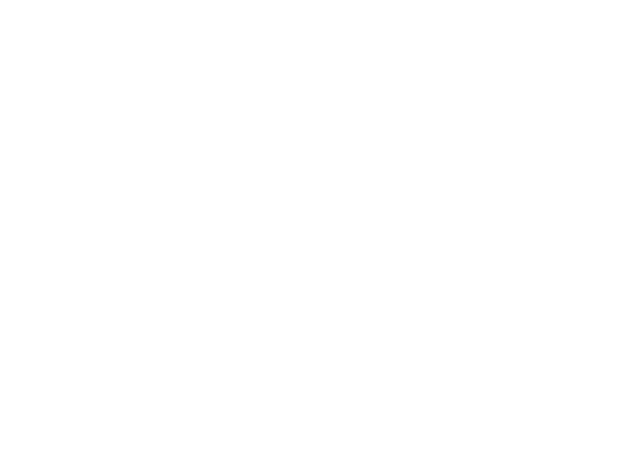
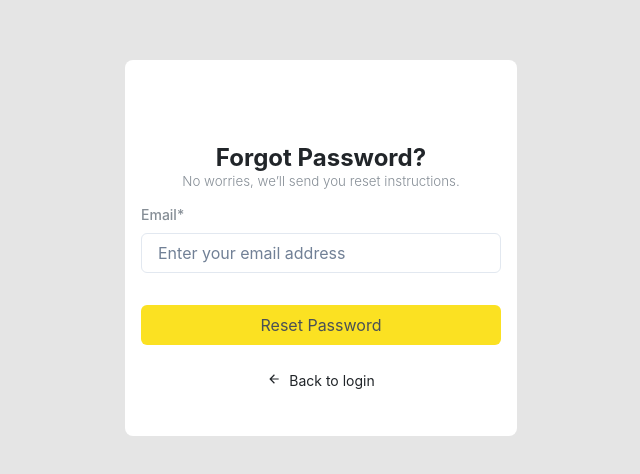
Before and after one commit to Amrita-padhy/manage-bill, a React (Vite) app: page /forget-password-page in a window 1280 px wide. Before the commit this address had no page. Shown: the part 152-626 px from the top of the page, without its empty margins (319-959 px from the left). Built offline with nearby package versions, Linux system fonts and the light colour scheme.

Commit message:
forget page ui

```diff
--- a/src/App.jsx
+++ b/src/App.jsx
@@ -6,6 +6,7 @@ import "./App.css";
 import OnBoardPage from "./pages/OnBoardPage";
 import SignInPage from "./pages/auth/SignInPage";
 import SignUpPage from "./pages/auth/SingUpPage";
+import ForgetPasswordPage from "./pages/auth/ForgetPasswordPage";
 
 function App() {
   const [count, setCount] = useState(0);
@@ -17,6 +18,7 @@ function App() {
         <Route path="/sign-in-page" element={<SignInPage />} />
         <Route path="/sign-up-page" element={<SignUpPage />} />
         <Route path="/onboard-page" element={<OnBoardPage />} />
+        <Route path="/forget-password-page" element={<ForgetPasswordPage />} />
       </Routes>
     </BrowserRouter>
   );
--- a/src/pages/auth/ForgetPasswordPage.jsx
+++ b/src/pages/auth/ForgetPasswordPage.jsx
@@ -1,7 +1,136 @@
-import React from "react";
+import { ArrowBackIcon } from "@chakra-ui/icons";
+import {
+  Box,
+  Button,
+  FormLabel,
+  Heading,
+  Input,
+  Stack,
+} from "@chakra-ui/react";
+import React, { useState } from "react";
+import { useFormik, Form, Field } from "formik";
+import { basicSchema } from "../../common/validators";
+import { useNavigate } from "react-router-dom";
 
 function ForgetPassword() {
-  return <div>ForgetPassword</div>;
+  const [forgetPassword, setForgetPassword] = useState({});
+  const navigate = useNavigate();
+  const handleSubmit = (e) => {
+    e.preventDefault();
+    setForgetPassword(values);
+  };
+
+  const { values, handleChange, touched, errors, handleBlur } = useFormik({
+    initialValues: {
+      email: "",
+    },
+    validationSchema: basicSchema,
+    // onSubmit,
+  });
+  console.log(forgetPassword);
+  return (
+    <>
+      <Box
+        w={"full"}
+        height={"100vh"}
+        bgColor={"#E5E5E5"}
+        display={"flex"}
+        justifyContent={"center"}
+        alignItems={"center"}
+      >
+        <Box
+          className="card"
+          w={["343px", "392px"]}
+          h={["399px", "376px"]}
+          bgColor={"white"}
+          borderRadius={"8px"}
+        >
+          <Box textAlign={"center"} className="Heading">
+            <Heading fontSize={"x-large"} color={"#212529"} marginTop={"84px"}>
+              Forgot Password?
+            </Heading>
+            <Heading
+              fontSize={"smaller"}
+              color={"#868E96"}
+              fontWeight={"light"}
+            >
+              No worries, we’ll send you reset instructions.
+            </Heading>
+          </Box>
+          <Box padding={"4"}>
+            <form>
+              <FormLabel
+                fontWeight={"500"}
+                fontSize={"14px"}
+                lineHeight={"20px"}
+                color={"#868E96"}
+              >
+                Email*
+              </FormLabel>
+              <Input
+                type="email"
+                id="email"
+                onChange={handleChange}
+                onBlur={handleBlur}
+                focusBorderColor="gray.600"
+                fontWeight={"400"}
+                fontSize={"16px"}
+                lineHeight={"24px"}
+                color={"#495057"}
+                placeholder="Enter your email address"
+                className={errors.email && touched.email && "input_error"}
+              />
+              {errors.email && touched.email ? (
+                <div
+                  style={{
+                    textAlign: "start",
+                    marginTop: "0",
+                    fontSize: "12px",
+                    color: "red",
+                  }}
+                >
+                  {errors.email}
+                </div>
+              ) : (
+                ""
+              )}
+              <Button
+                size={"md"}
+                width={"full"}
+                marginTop={"8"}
+                fontWeight={"400"}
+                fontSize={"16px"}
+                lineHeight={"24px"}
+                color={"#495057"}
+                padding={"4"}
+                bgColor={"#FBE122"}
+                onClick={handleSubmit}
+              >
+                Reset Password
+              </Button>
+            </form>
+          </Box>
+          <Stack>
+            <Button
+              variant={"unstyled"}
+              leftIcon={<ArrowBackIcon />}
+              size={"md"}
+              width={"full"}
+              fontWeight={"400"}
+              fontSize={"14px"}
+              lineHeight={"20px"}
+              color={"#212529"}
+              onClick={() => {
+                navigate("/sign-in-page");
+              }}
+            >
+              Back to login
+            </Button>
+          </Stack>
+        </Box>
+      </Box>
+    </>
+  );
 }
 
 export default ForgetPassword;
--- a/src/pages/auth/SignInPage.jsx
+++ b/src/pages/auth/SignInPage.jsx
@@ -49,7 +49,7 @@ function SignIn() {
           w={["343px", "349px"]}
           h={"470px"}
           bgColor={"white"}
-          borderRadius={"2xl"}
+          borderRadius={"8px"}
           paddingX={"7"}
         >
           <VStack h={"auto"}>
```
